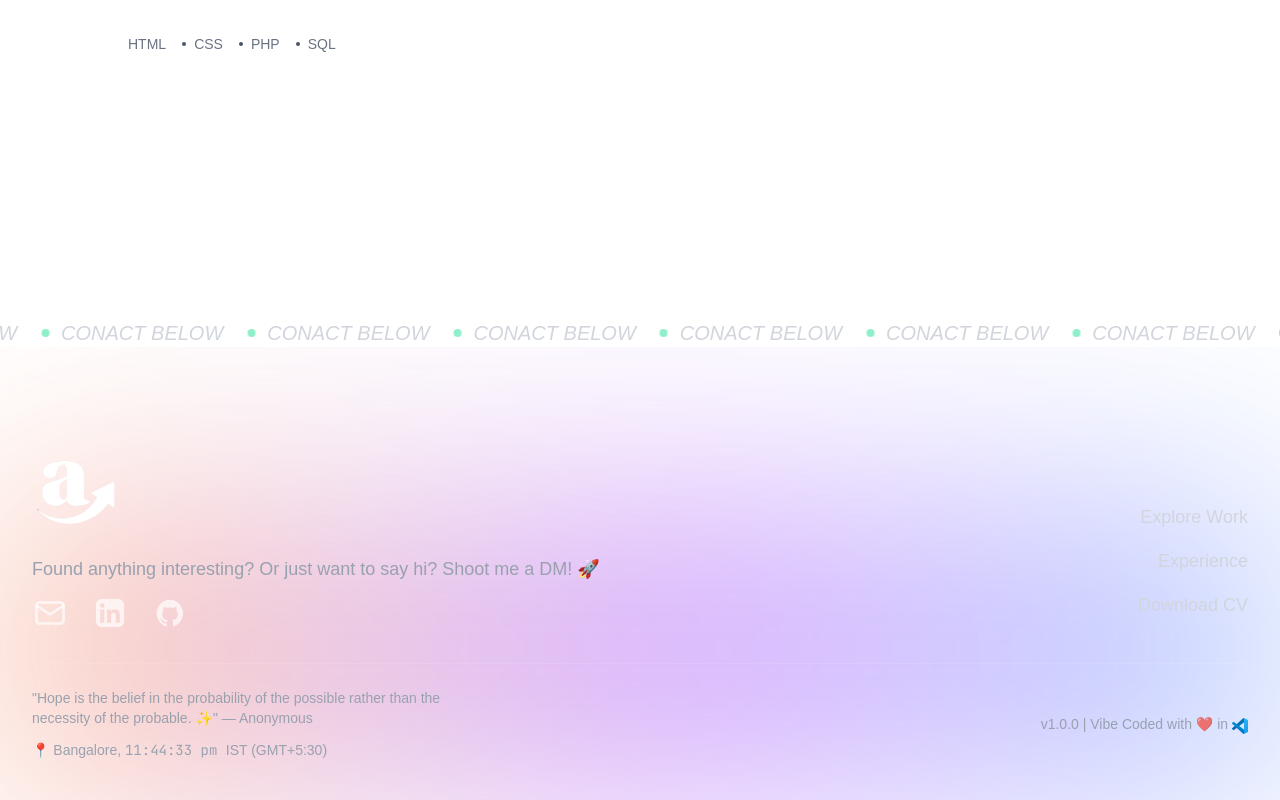
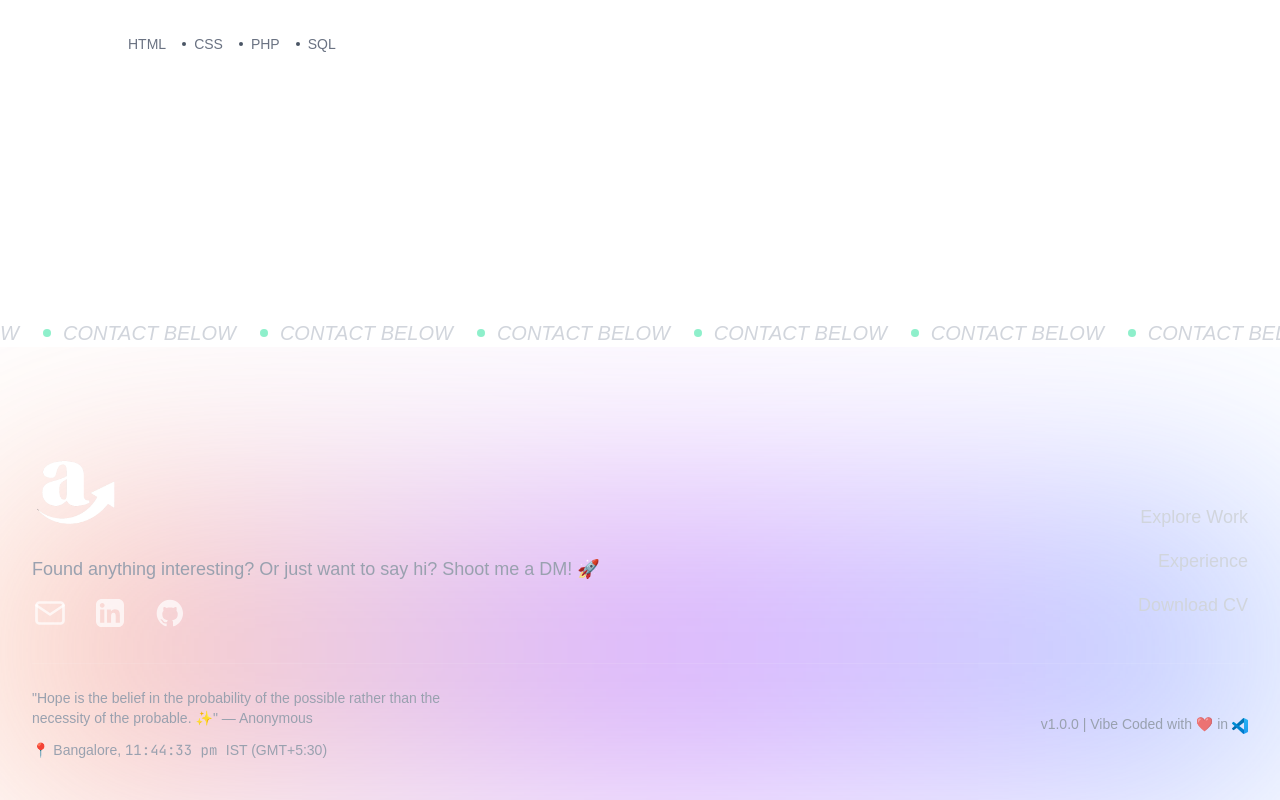
Before and after one commit to adarshk0511/adarsh-portfolio, a Next.js app: page / in a window 1280 px wide. Shown: the part 4332-5132 px from the top of the page. Built offline with nearby package versions, Linux system fonts and the light colour scheme; a web font is replaced by a local one.

Commit message:
Mareeq update

```diff
--- a/src/app/page.js
+++ b/src/app/page.js
@@ -130,7 +130,7 @@ export default function Home() {
       <div className="max-w-screen mt-20">
 
         {/* <Marquee /> */}
-         <Marquee1 text={"CONACT BELOW"}/>
+         <Marquee1 text={"CONTACT BELOW"}/>
          <Footer />
 
       </div>
```
